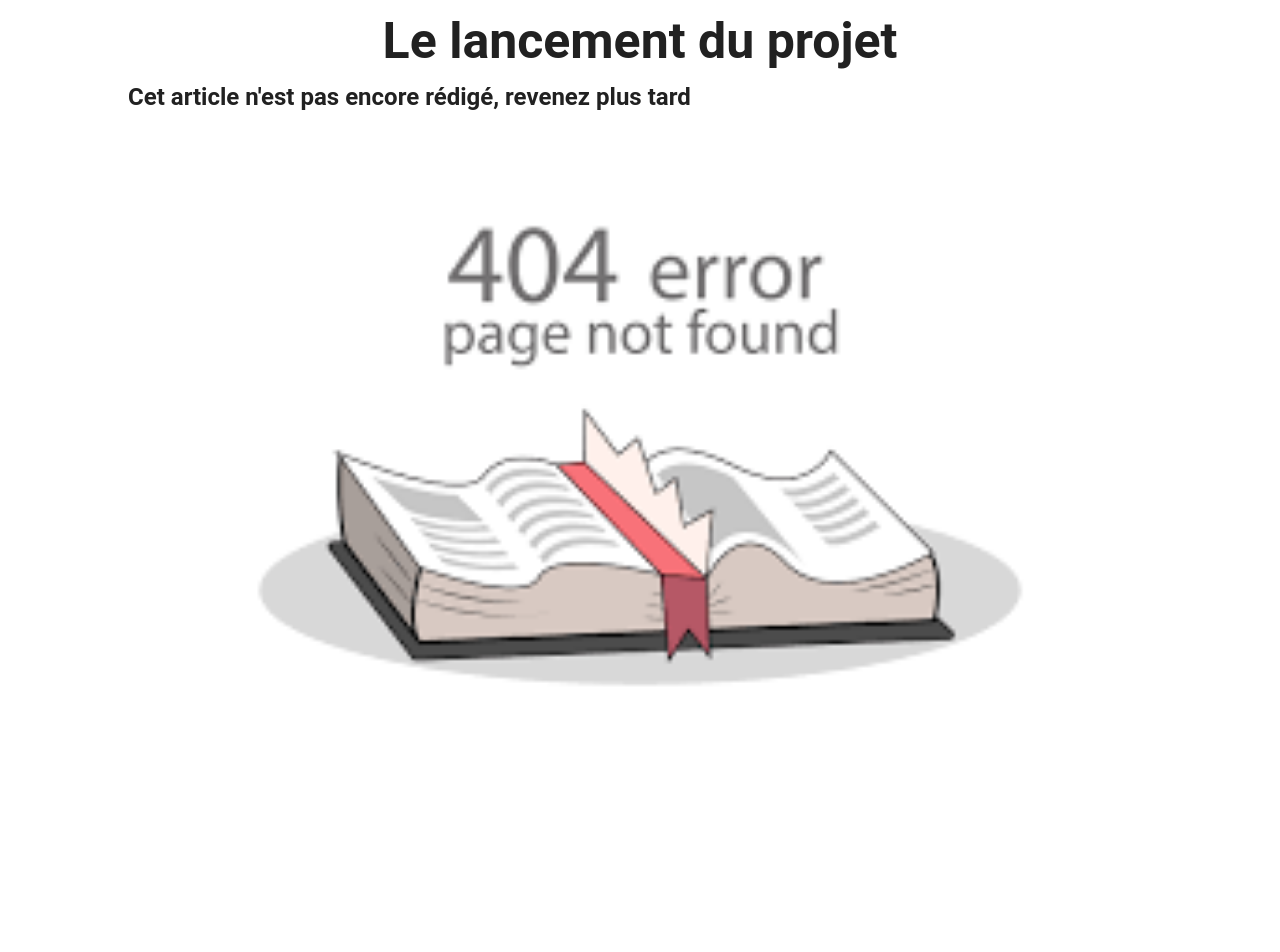
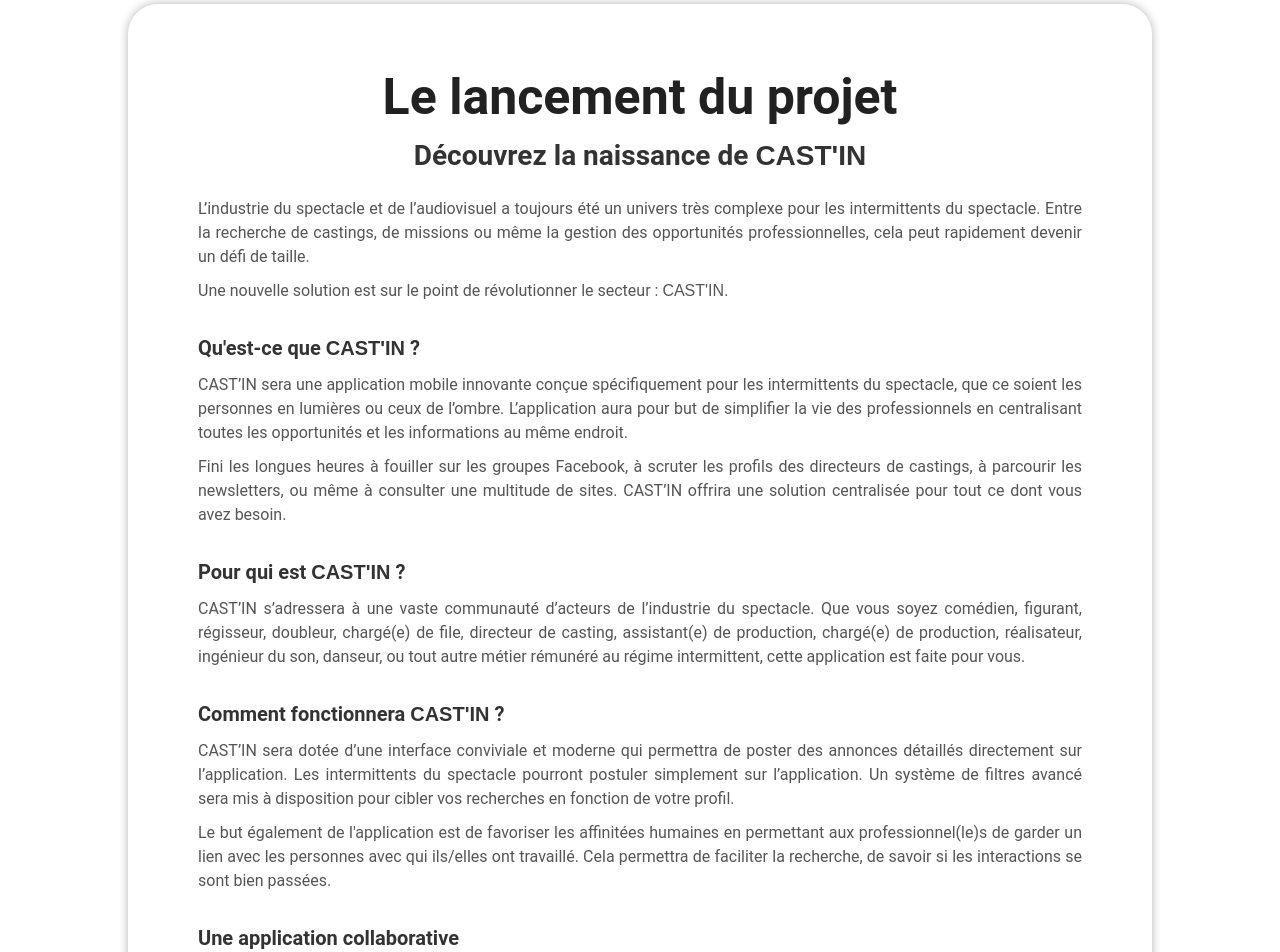
Before and after one commit to AntoineMaille/suivi_projet_pure, a Vue app: page /article/1 in a window 1280 px wide. Shown: the part 560-1512 px from the top of the page. Before the commit the page ends 1364 px from the top, so only its background shows below. Built offline with nearby package versions, Linux system fonts and the light colour scheme.

Commit message:
article 1 : page html, css et modification du component Article

```diff
--- a/public/articles/article1/article1.html
+++ b/public/articles/article1/article1.html
@@ -1,4 +1,78 @@
-<h2>
-    Cet article n'est pas encore rédigé, revenez plus tard
+<div class="article-container">
+
+<h2 style="text-align: center;">
+    Découvrez la naissance de <span style="font-family: Heimdal, sans-serif">CAST'IN</span>
 </h2>
-<img src="/images/404.png" alt="com" style="width: 100%;"/>
+    <div>
+        <p>
+            L’industrie du spectacle et de l’audiovisuel a toujours été un univers très complexe pour les intermittents
+            du spectacle. Entre la recherche de castings, de missions ou même la gestion des opportunités professionnelles,
+            cela peut rapidement devenir un défi de taille.
+        </p>
+        <p>
+            Une nouvelle solution est sur le point de révolutionner le secteur : <span style="font-family: Heimdal, sans-serif">CAST'IN</span>.
+        </p>
+    </div>
+
+    <div>
+        <h4>Qu'est-ce que <span style="font-family: Heimdal, sans-serif">CAST'IN</span> ?</h4>
+
+        <p>
+            CAST’IN sera une application mobile innovante conçue spécifiquement pour les intermittents du spectacle,
+            que ce soient les personnes en lumières ou ceux de l’ombre.
+            L’application aura pour but de simplifier la vie des professionnels en centralisant toutes les opportunités
+            et les informations au même endroit.
+        </p>
+        <p>
+            Fini les longues heures à fouiller sur les groupes Facebook, à scruter les profils des directeurs de castings,
+            à parcourir les newsletters, ou même à consulter une multitude de sites. CAST’IN offrira une solution
+            centralisée pour tout ce dont vous avez besoin.
+        </p>
+    </div>
+
+    <div>
+        <h4>Pour qui est <span style="font-family: Heimdal, sans-serif">CAST'IN</span> ?</h4>
+
+        <p>
+            CAST’IN s’adressera à une vaste communauté d’acteurs de l’industrie du spectacle. Que vous soyez comédien,
+            figurant, régisseur, doubleur, chargé(e) de file, directeur de casting, assistant(e) de production, chargé(e)
+            de production, réalisateur, ingénieur du son, danseur, ou tout autre métier rémunéré au régime intermittent,
+            cette application est faite pour vous.
+        </p>
+    </div>
+
+    <div>
+        <h4>Comment fonctionnera <span style="font-family: Heimdal, sans-serif">CAST'IN</span> ?</h4>
+
+        <p>
+            CAST’IN sera dotée d’une interface conviviale et moderne qui permettra de poster des annonces détaillés directement
+            sur l’application. Les intermittents du spectacle pourront postuler simplement sur l’application. Un système
+            de filtres avancé sera mis à disposition pour cibler vos recherches en fonction de votre profil.
+        </p>
+        <p>
+            Le but également de l'application est de favoriser les affinitées humaines en permettant aux professionnel(le)s
+            de garder un lien avec les personnes avec qui ils/elles ont travaillé. Cela permettra de faciliter la recherche,
+            de savoir si les interactions se sont bien passées.
+        </p>
+    </div>
+
+    <div>
+        <h4> Une application collaborative </h4>
+
+        <p>
+            L'un des aspects uniques de CAST'IN est qu'il ne s'agit pas simplement d'une application "relai". Contrairement
+            à d'autres plateformes qui reprennent les annonces, CAST'IN encourage les professionnels à poster directement leurs
+            annonces.
+            Cela créera une véritable communauté où les professionnels de l'industrie peuvent partager leurs opportunités
+            de manière transparente et équitable.
+        </p>
+
+        <p>
+            CAST'IN s'engage à révolutionner la manière dont les intermittents du spectacle recherchent des opportunités
+            professionnelles et interagissent dans l'industrie du divertissement. Avec son approche novatrice et son désir
+            de favoriser la collaboration au sein de la communauté du spectacle, cette application promet de changer la
+            donne pour tous ceux qui aspirent à briller sous les projecteurs.
+        </p>
+    </div>
+
+</div>
--- /dev/null
+++ b/src/assets/css/article.css
@@ -0,0 +1,33 @@
+
+.article {
+    max-width: 1200px;
+    margin: 40px auto;
+    background-color: #fff;
+    padding-left: 70px;
+    padding-right: 70px ;
+    text-align: justify;
+    padding-top: 40px;
+    padding-bottom: 40px;
+    box-shadow: 0 0 10px rgba(0, 0, 0, 0.3);
+    border-radius: 30px;
+}
+
+h2 {
+    font-size: 28px;
+    color: #333;
+    margin-bottom: 20px;
+}
+
+h4 {
+    font-size: 20px;
+    color: #333;
+    margin-top: 30px;
+    margin-bottom: 10px;
+}
+
+p {
+    font-size: 16px;
+    line-height: 1.5;
+    color: #555;
+    margin-bottom: 10px;
+}
--- a/src/components/pages/article/Article.vue
+++ b/src/components/pages/article/Article.vue
@@ -3,15 +3,17 @@
         <div id="article-container" class="mt-5">
             <v-img class="mb-5" id="article-image" cover :src="article.image"/>
             <div id="text-container">
-                <div class="d-flex align-center">
+                <div class="d-flex justify-center">
                     <div v-for="author in article.authors">
                         <Suspense>
                             <Author :size="49" class="mt-4" :id="author" v-if="isArticleLoaded"/>
                         </Suspense>
                     </div>
                 </div>
-                <h1 id="title" style="text-align: center; margin-top: 5vh">{{ article.title }}</h1>
+              <div class="article">
+                <h1 id="title" style="text-align: center; margin-top: 2vh">{{ article.title }}</h1>
                 <span v-html="articleHtml" v-if="isArticleLoaded"/>
+              </div>
             </div>
         </div>
     </div>
@@ -22,6 +24,7 @@
 import {useRoute} from "vue-router";
 import Author from "@/components/pages/article/components/Author.vue";
 import {ref} from "vue";
+import '../../../assets/css/article.css'
 
 const route = useRoute();
 const id = route.params.id;
```
